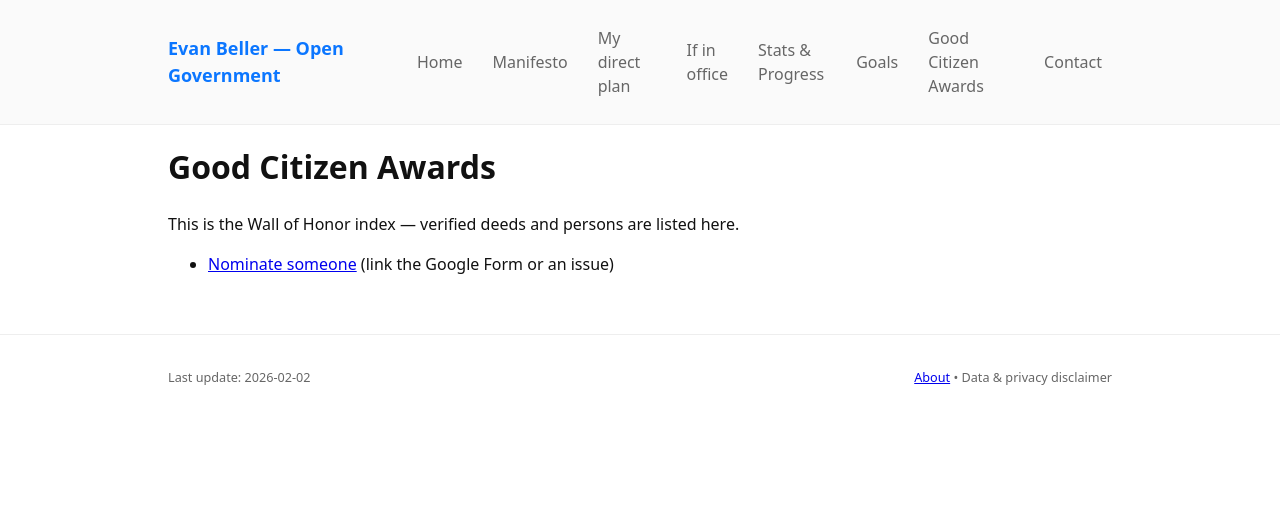
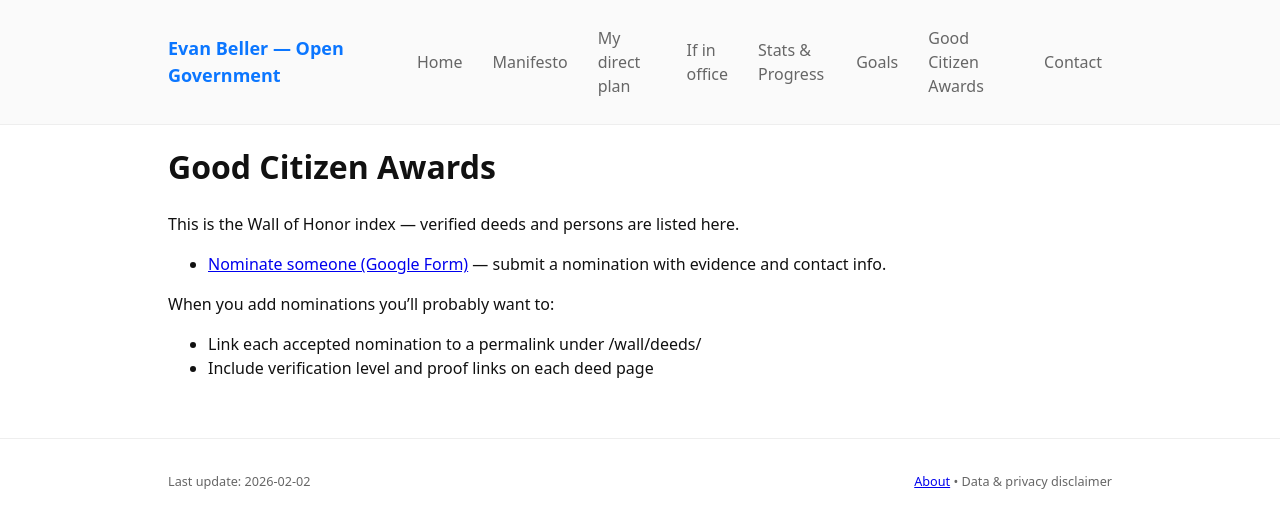
Before and after one commit to realevanbeller/WeHaveTheKnowledgeAndTools, a Jekyll site: the page built from awards.md, in a window 1280 px wide. Shown: the top 528 px of the page. Built offline with Jekyll 4.4.1, drawn with Linux system fonts in a browser that asks for light colours.

Commit message:
new awards page

```diff
--- a/awards.md
+++ b/awards.md
@@ -8,4 +8,8 @@ summary: "Verified deeds and recognitions — Wall of Honor."
 
 This is the Wall of Honor index — verified deeds and persons are listed here.
 
-- [Nominate someone](#) (link the Google Form or an issue)
+- [Nominate someone (Google Form)](https://forms.gle/HmoUL3UxtMruYp6g6) — submit a nomination with evidence and contact info.
+
+When you add nominations you'll probably want to:
+- Link each accepted nomination to a permalink under /wall/deeds/
+- Include verification level and proof links on each deed page
```
